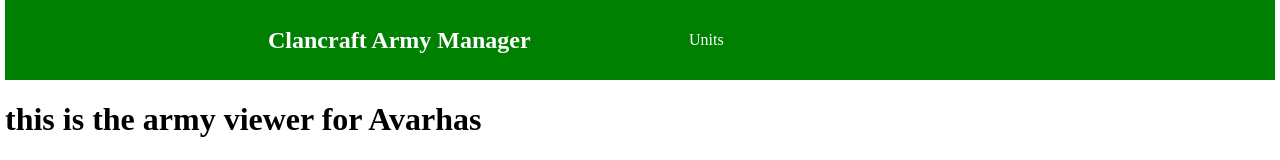
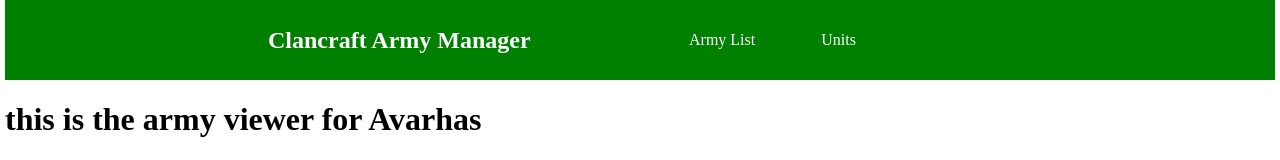
Before and after one commit to 7GCraft/Clancraft-Army-Manager, a Vue app: page /armies/AV in a window 1280 px wide. Shown: the top 160 px of the page. Built offline with nearby package versions, Linux system fonts and the light colour scheme.

Commit message:
Minor fixes to fix the UI

```diff
--- a/src/components/AddUnitForm.vue
+++ b/src/components/AddUnitForm.vue
@@ -12,7 +12,7 @@
         </div>
         <div>
             <ul>
-                <li v-for="unit in selectedUnits" :key="unit">{{ unit['CC Units'] }} {{ unit['Name'] }}</li>
+                <li v-for="unit in selectedUnits" :key="unit['Name']"> {{ unit['Name'] }}{{ unit['CC Units'] }}</li>
             </ul>
         </div>
         <button type="button" @click="addUnits">click to add unit</button>
@@ -40,6 +40,7 @@ export default {
     },
     methods:{
         submitForm(){
+            console.log(this.clancraftUnits,this.armyName)
             this.$emit('submit',this.selectedUnits)
         },
         addUnits(){
--- a/src/components/TheNavigation.vue
+++ b/src/components/TheNavigation.vue
@@ -5,6 +5,9 @@
         </nav>
         <nav>
             <ul>
+              <li>
+                    <router-link to="/">Army List</router-link>
+                </li>
                 <li>
                     <router-link to="/units">Units</router-link>
                 </li>
```
